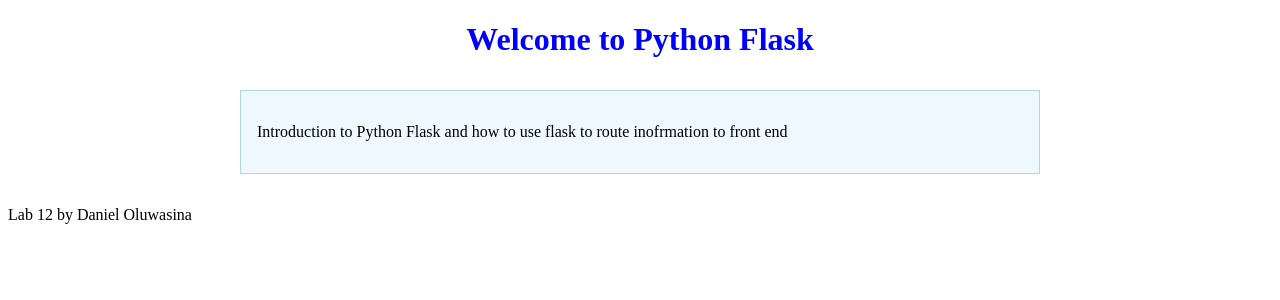
After one commit to ooluwasina/ET721_Fa25, a Flask app: template lab12_flask/templates/about.html in a window 1280 px wide. The commit adds this page. Shown: the top 300 px of the page. Run offline with Flask 3, Linux system fonts and the light colour scheme; the template is opened without the code that fills it, so the values that code supplies are empty.

Commit message:
Flask App

```diff
--- a/lab12_flask/app.py
+++ b/lab12_flask/app.py
@@ -4,21 +4,28 @@ Oct 27, 2025
 Lab 12, introduction to Flask
 """
 from flask import Flask
-from flask import render_template, url_for
+from flask import render_template, url_for, redirect
 #app object
 app = Flask(__name__)
 #set routing to loading page
 @app.route('/')
 def index():
-    return render_template("index.html")
+    name = "Daniel Oluwasina"
+    fruits = ["apples", "kiwi", "orange"]
+    checkfruit = 'kiwi'
+    return render_template("index.html", username = name, fruits_list = fruits, checkfruit = checkfruit)
 
 @app.route('/about')
 def about():
-    return '<h1>About us</h1>'
+    return render_template("about.html")
 
 @app.route('/quotes')
 def quotes():
-    return '<h1>Quotes</h1>'
+    return render_template("quotes.html")
+
+@app.route('/login')
+def login():
+    return redirect(url_for('index'))
 
 #set app to run if u run the file directly
 
--- a/lab12_flask/static/style.css
+++ b/lab12_flask/static/style.css
@@ -16,3 +16,23 @@ img{width: 100%; display: block;}
     overflow: hidden;
     box-shadow: 1px 1px 5px gray;
 }
+
+.maincontainer{
+    width: 800px;
+    margin: 2rem auto;
+    background-color: aliceblue;
+    padding: 1rem;
+    border: solid 1px lightblue;
+}
+
+.card{
+    width: 200px;
+    height: 300px;
+    border: solid 1px gray;
+    border-radius: 5px;
+    overflow: hidden;
+}
+
+.card:hover{
+    border: dotted 3px blueviolet;
+}
--- /dev/null
+++ b/lab12_flask/templates/about.html
@@ -0,0 +1,6 @@
+{% extends "base.html" %}
+{%block title%}About us{%endblock%}
+{%block msg%} <b>Python Flask</b> {%endblock%}
+{%block content%}
+    <p>Introduction to Python Flask and how to use flask to route inofrmation to front end</p>
+{%endblock%}
--- /dev/null
+++ b/lab12_flask/templates/base.html
@@ -0,0 +1,20 @@
+<!DOCTYPE html>
+<html lang="en">
+<head>
+    <meta charset="UTF-8">
+    <meta name="viewport" content="width=device-width, initial-scale=1.0">
+    <title>{%block title%} My base page {%endblock%}</title>
+    <link rel="stylesheet" href="{{ url_for('static', filename='style.css')}}">
+</head>
+<body>
+    <header class="title">
+        <h1>Welcome to {%block msg%} ... {%endblock%}</h1>
+    </header>
+
+    <main class = "maincontainer">
+        {%block content%} content {%endblock%}
+    </main>
+
+    <footer><p>Lab 12 by Daniel Oluwasina</p></footer>
+</body>
+</html>
--- /dev/null
+++ b/lab12_flask/templates/product.html
@@ -0,0 +1,5 @@
+<section class = "card">
+    <img src="{%block image%}{%endblock%}" alt="">
+    <h2>{%block imagetitle%}flower{%endblock%}</h2>
+    <p>{%block cardinfo%}...{%endblock%}</p>
+</section>
--- /dev/null
+++ b/lab12_flask/templates/quotes.html
@@ -0,0 +1,6 @@
+{% extends "base.html" %}
+{%block title%}Quotes App{%endblock%}
+{%block msg%} <b>Python Flask</b> {%endblock%}
+{%block content%}
+    <p>Find the best Quotes </p>
+{%endblock%}
```
Also changed, not shown: lab12_flask/templates/index.html (+20 -1 lines), lab12_flask/static/image2.jpg (added).
